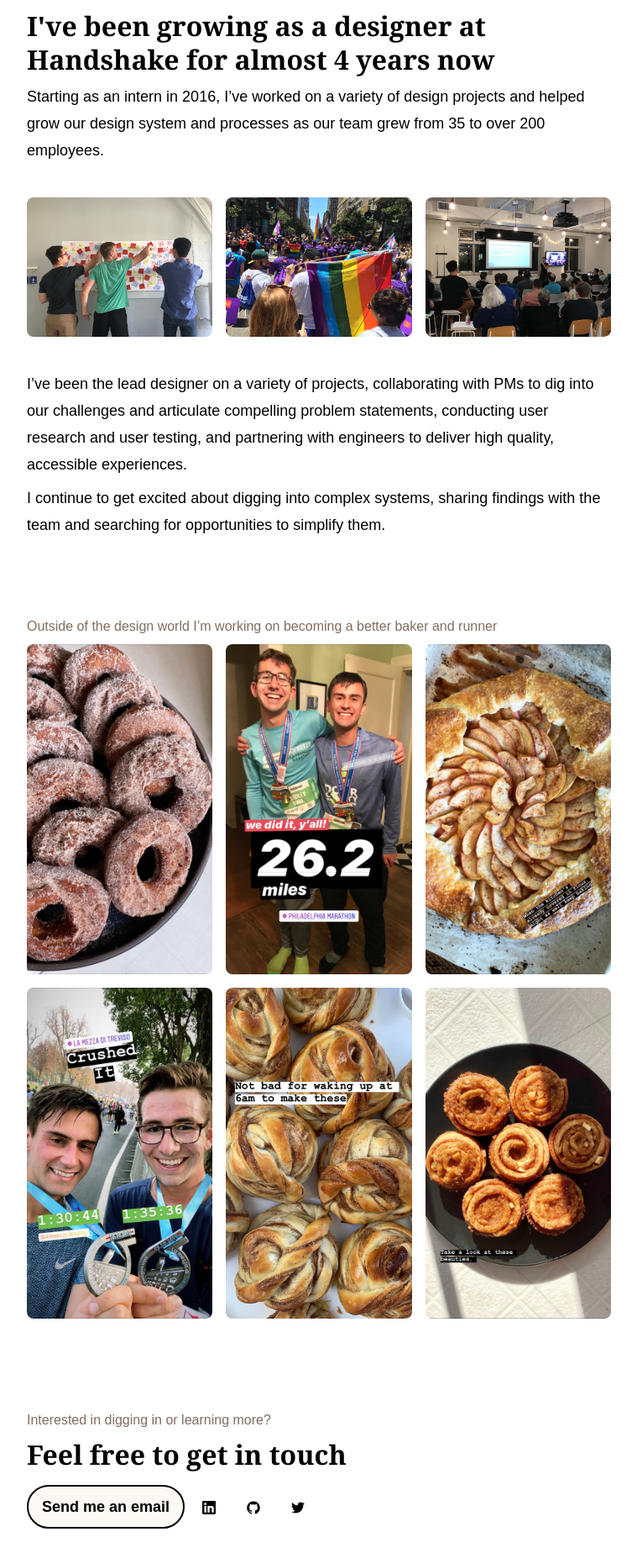
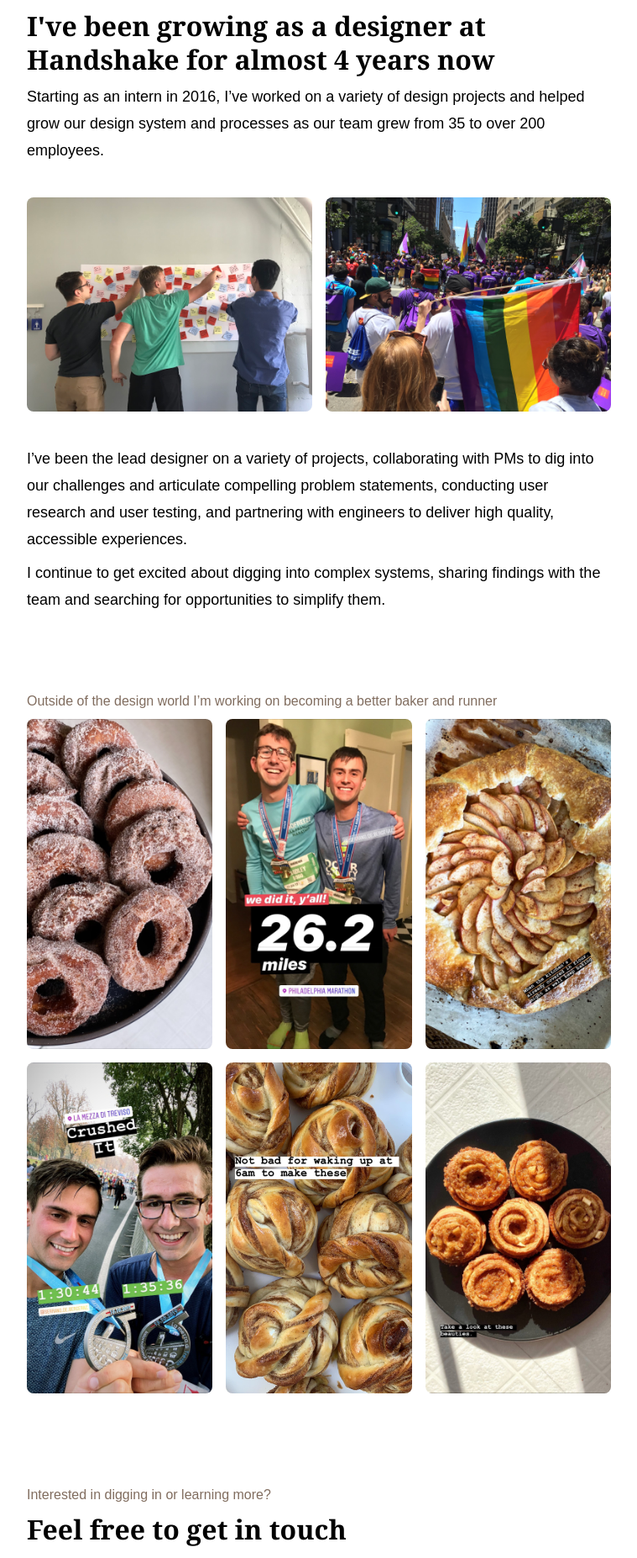
Before and after one commit to bradleyturner/bradleyturner.github.io, a Jekyll site: the page built from index.md, in a window 1280 px wide. Shown: the part 1213-3068 px from the top of the page at 84% size, without its empty margins (260-1019 px from the left). Built offline with Jekyll 4.4.1, drawn with Linux system fonts in a browser that asks for light colours; nearby versions of some CDN libraries.

Commit message:
Remove third bio photo

```diff
--- a/_layouts/home.html
+++ b/_layouts/home.html
@@ -60,9 +60,6 @@ layout: default
       <li class="home-photo">
         <img class="rounded-corners" src="/assets/images/carousel/pride.jpg" />
       </li>
-      <li class="home-photo">
-        <img class="rounded-corners" src="/assets/images/carousel/a11y-talk.jpg" />
-      </li>
     </ul>
     <p>
       I’ve been the lead designer on a variety of projects, collaborating with
```
